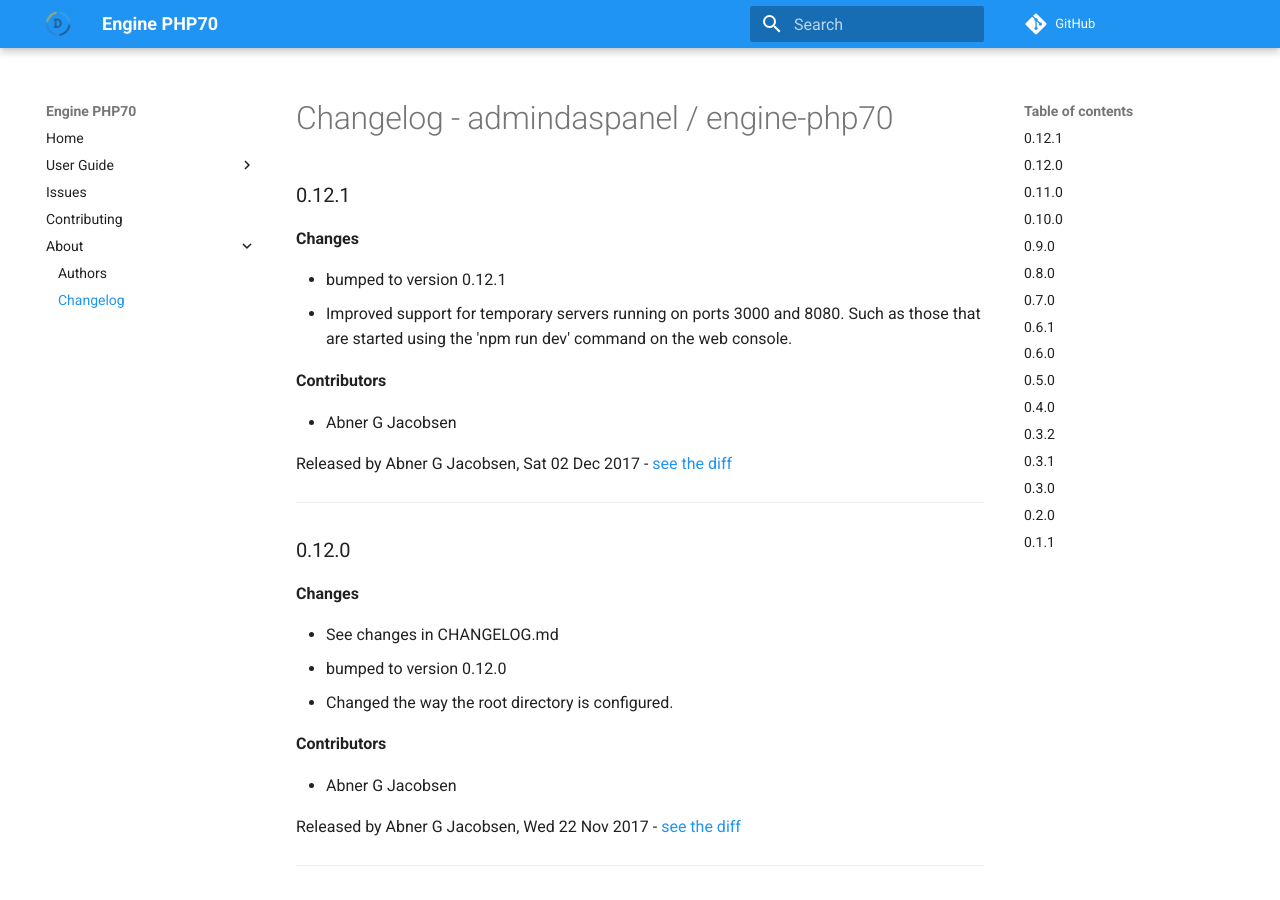
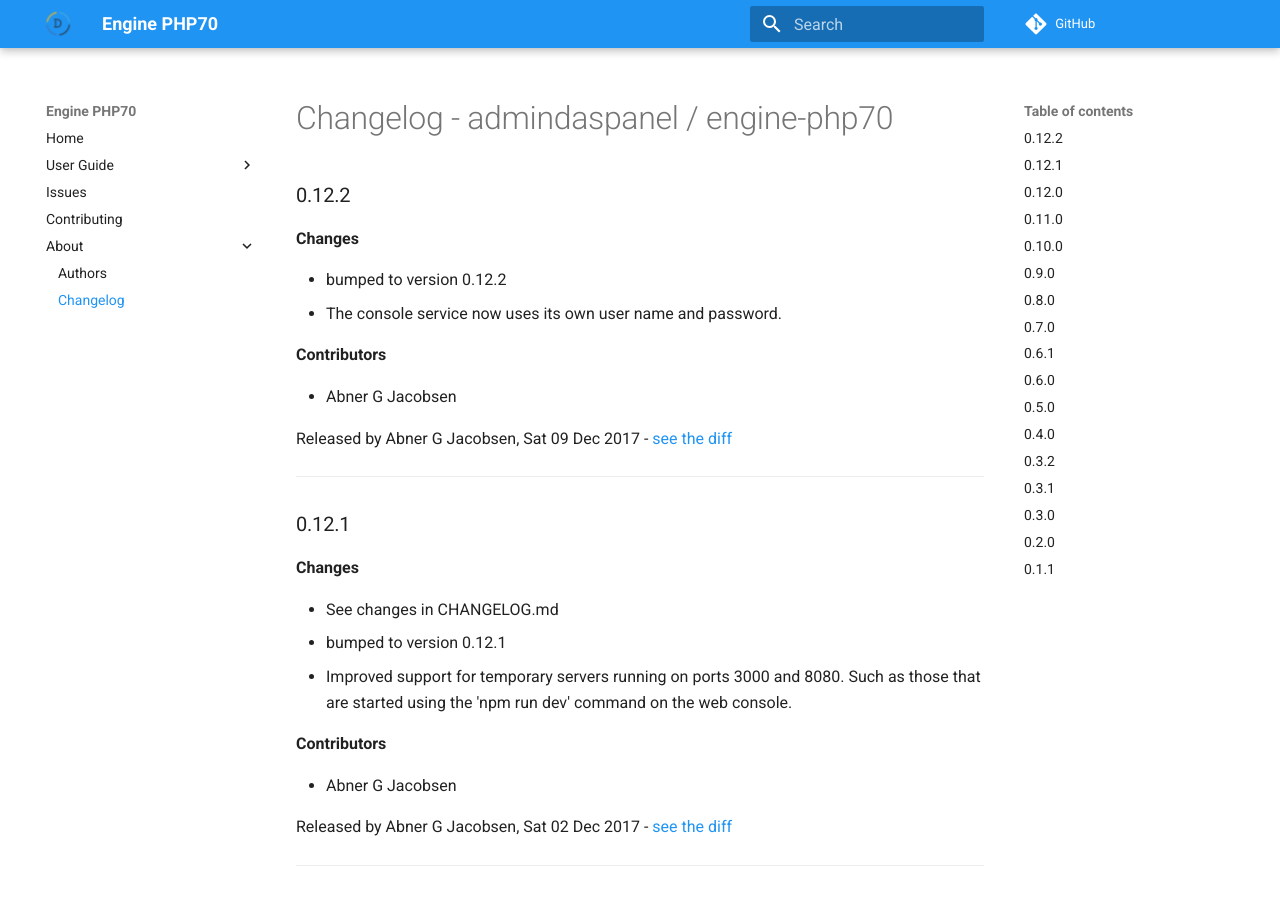
Before and after one commit to daspanel/engine-php70, an MkDocs documentation site: the page built from docs/changelog.md, in a window 1280 px wide and 900 px high. Built offline with MkDocs 1.6.1 and Material for MkDocs 9.7.7, drawn with Linux system fonts in a browser that asks for light colours; comment, search, counter and statistics services are not loaded; old or Windows-style settings are respelled for this version of MkDocs.

Commit message:
See changes in CHANGELOG.md

```diff
--- a/docs/changelog.md
+++ b/docs/changelog.md
@@ -1,8 +1,23 @@
 # Changelog - admindaspanel / engine-php70
+
+### 0.12.2
+__Changes__
+
+- bumped to version 0.12.2
+- The console service now uses its own user name and password.
+
+__Contributors__
+
+- Abner G Jacobsen
+
+Released by Abner G Jacobsen, Sat 09 Dec 2017 -
+[see the diff](https://github.com/admindaspanel/engine-php70/compare/0.12.1...0.12.2#diff)
+______________
 
 ### 0.12.1
 __Changes__
 
+- See changes in CHANGELOG.md
 - bumped to version 0.12.1
 - Improved support for temporary servers running on ports 3000 and 8080. Such as those that are started using the 'npm run dev' command on the web console.
 
```
Also changed, not shown: CHANGELOG.md (+15 -0 lines).
